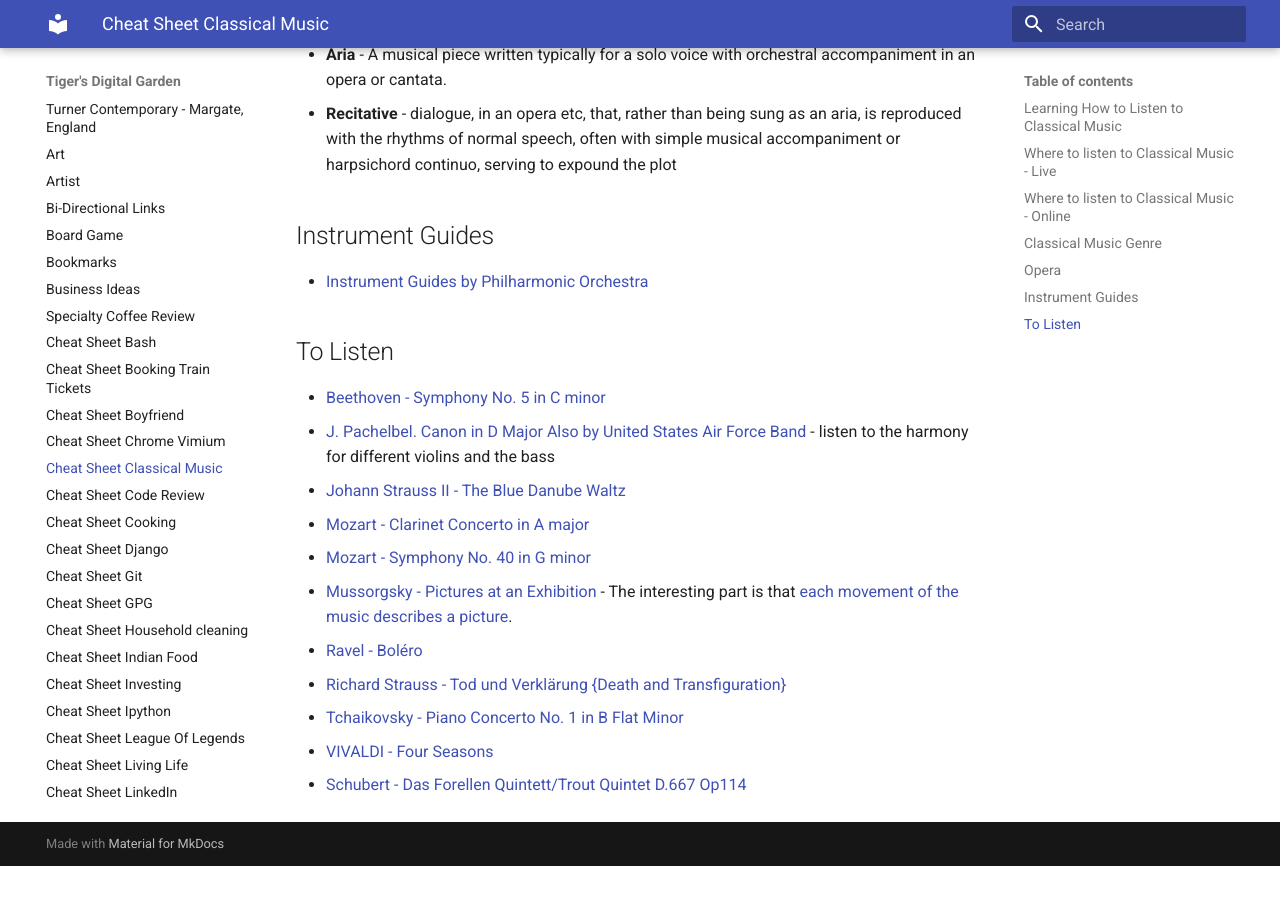
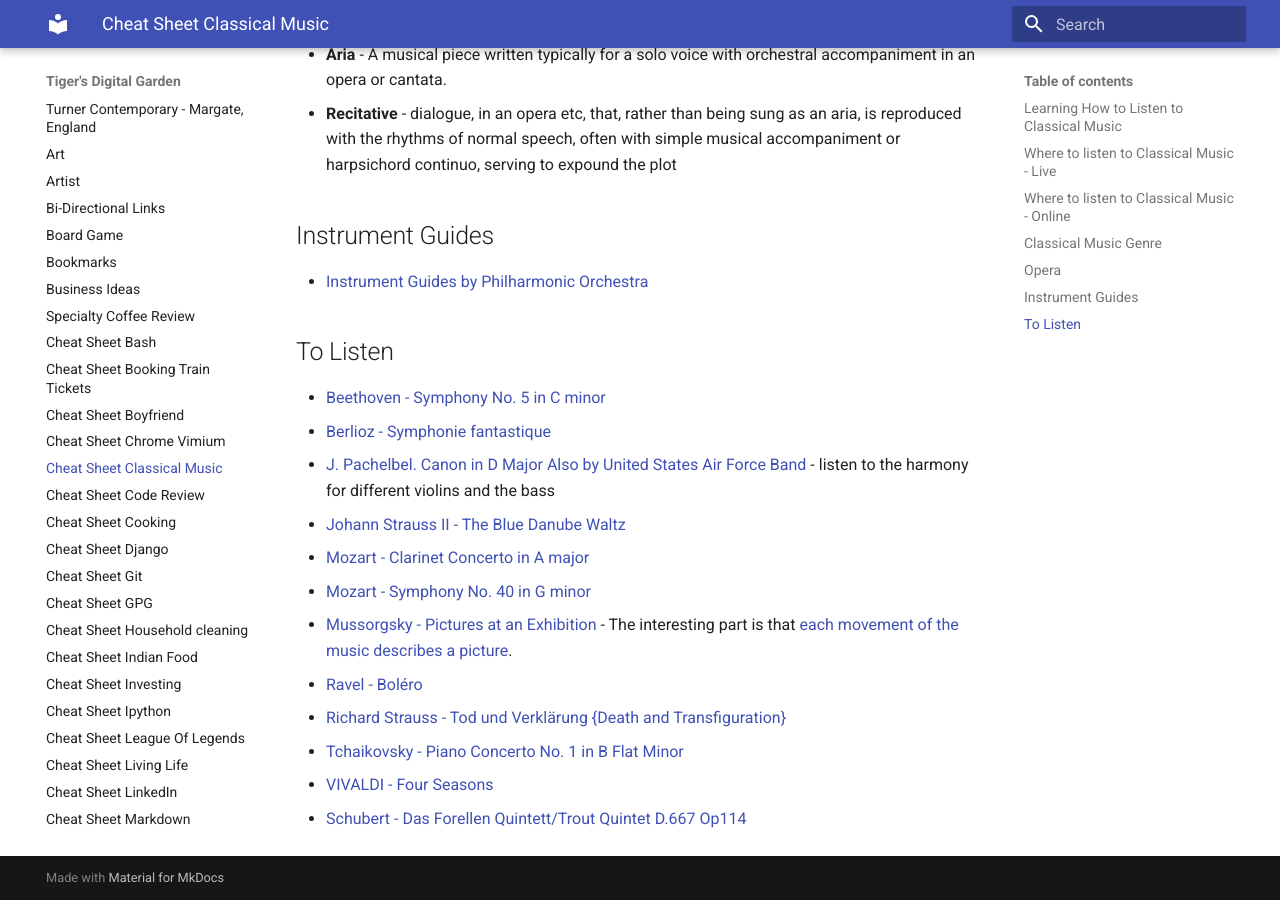
Before and after one commit to ynotstartups/notes, an MkDocs documentation site: the page built from notes/cheat-sheet-classical-music.md, in a window 1280 px wide and 900 px high, scrolled down 1228 px. Built offline with MkDocs 1.6.1 and Material for MkDocs 9.7.7, drawn with Linux system fonts in a browser that asks for light colours; before the commit the page ends 2094 px from its top, so only the background shows below that.

Commit message:
add music

```diff
--- a/notes/cheat-sheet-classical-music.md
+++ b/notes/cheat-sheet-classical-music.md
@@ -42,6 +42,7 @@
 ## To Listen
 
 - [Beethoven - Symphony No. 5 in C minor](https://www.youtube.com/watch?v=vEQAqKGCtdI)
+- [Berlioz - Symphonie fantastique](https://www.youtube.com/watch?v=5HgqPpjIH5c)
 - [J. Pachelbel. Canon in D Major](https://www.youtube.com/watch?v=PfxrNblTr4o) [Also by United States Air Force Band](https://upload.wikimedia.org/wikipedia/commons/1/12/Canon_%282004%29_-_Strolling_Strings_-_United_States_Air_Force_Band.mp3) - listen to the harmony for different violins and the bass
 - [Johann Strauss II - The Blue Danube Waltz](https://www.youtube.com/watch?v=tEDxGTLAUsQ)
 - [Mozart - Clarinet Concerto in A major](https://www.youtube.com/watch?v=YT_63UntRJE)
```
